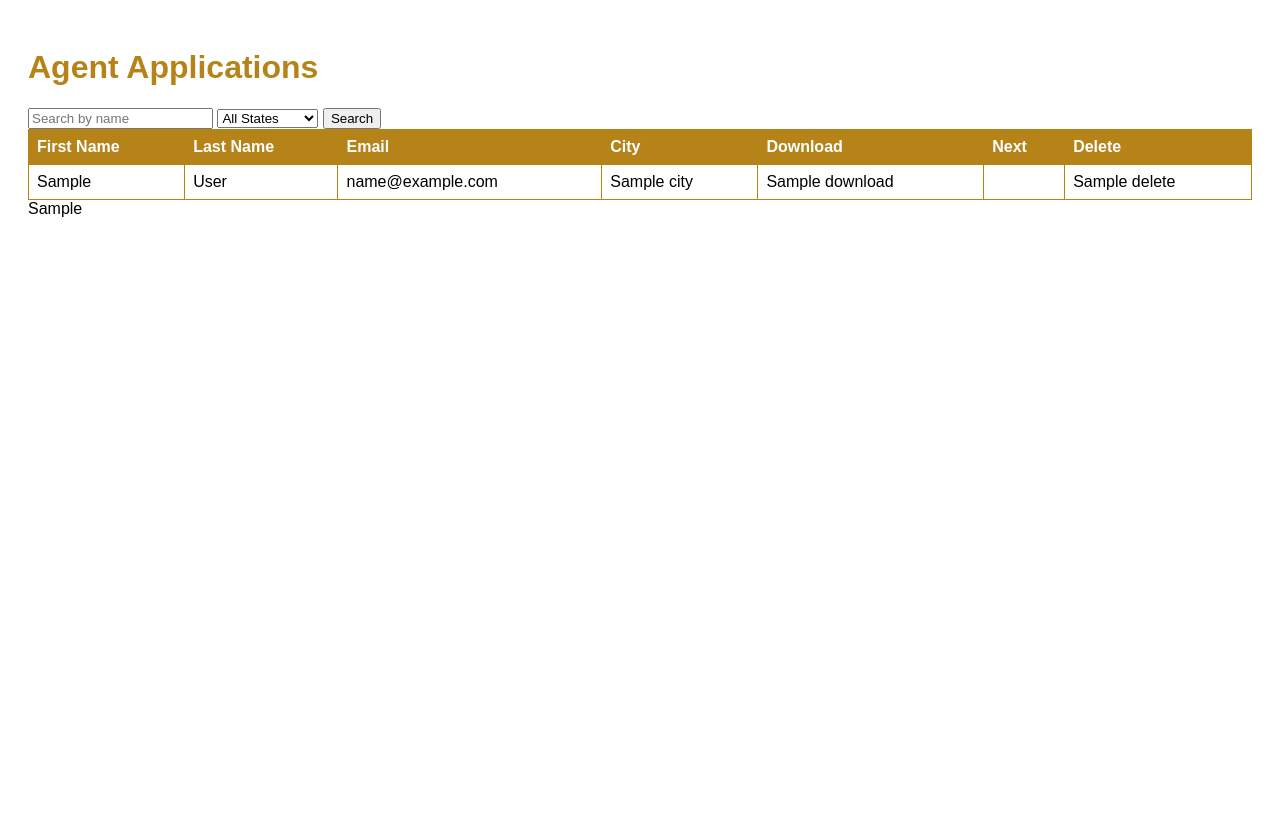
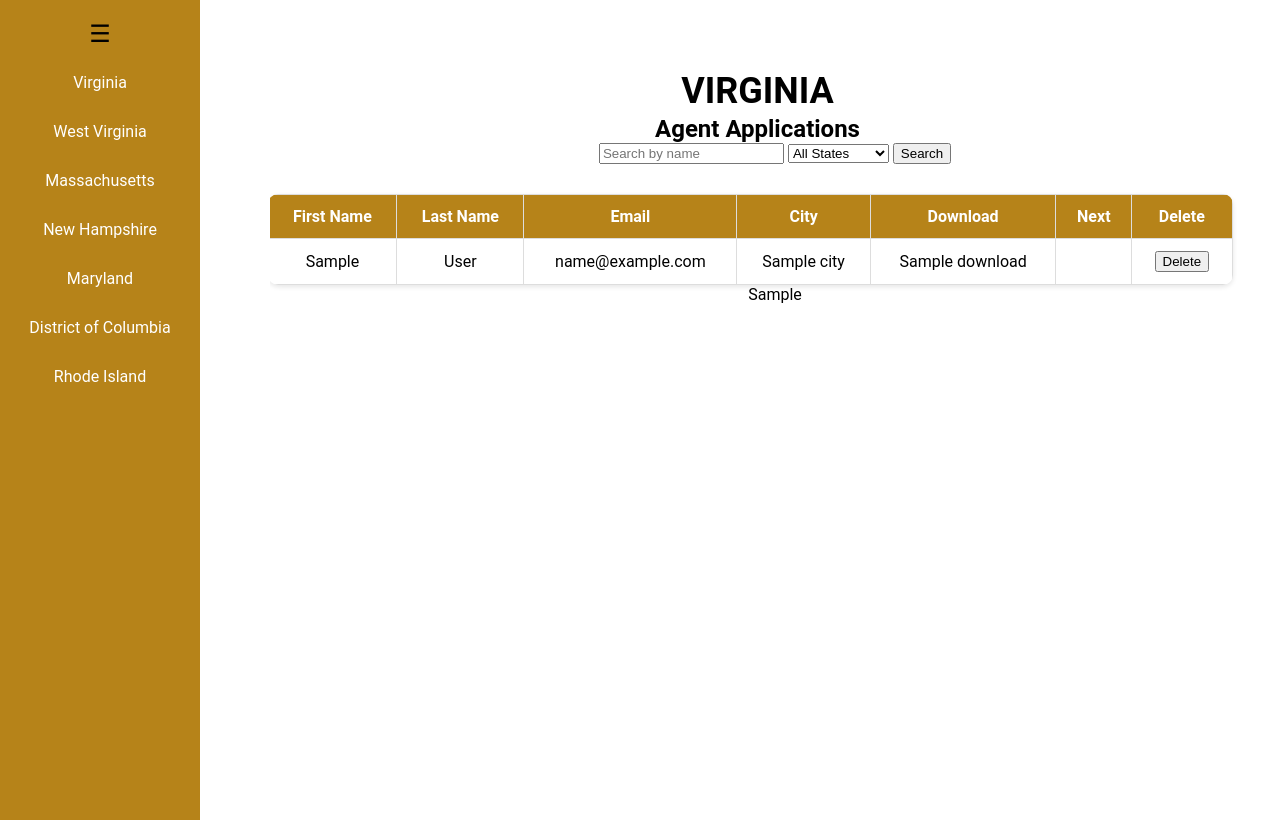
Before and after one commit to kismat91/project-onboarding-forms, a Django app: template pdfapp/templates/pdfapp/list_forms.html in a window 1280 px wide. Before the commit the page ends 217 px from the top, so only its background shows below. Run offline with Django 5.2, Linux system fonts and the light colour scheme; the template is opened without the code that fills it: most values are stand-ins (such as "Sample title", 1, 10 or a date in 2020).

Commit message:
html update

```diff
--- a/pdfapp/templates/pdfapp/list_forms.html
+++ b/pdfapp/templates/pdfapp/list_forms.html
@@ -3,23 +3,107 @@
 <head>
     <meta charset="UTF-8">
     <meta name="viewport" content="width=device-width, initial-scale=1.0">
-    <title>Agent Applications</title>
+    <title>Virginia Agent Applications</title>
     <style>
         body {
-            font-family: Arial, sans-serif;
+            font-family: Roboto, sans-serif;
+            margin: 0;
+            display: flex;
+            height: 100vh;
+            overflow: hidden;
+        }
+        .sidebar {
+            height: 100%;
+            width: 60px;
+            background-color: #b68319;
+            transition: width 0.5s;
+            overflow: hidden;
+            display: flex;
+            flex-direction: column;
+            align-items: center;
+            padding: 10px 0;
+        }
+        .sidebar:hover {
+            width: 200px;
+        }
+        .sidebar ul {
+            list-style-type: none;
+            padding: 0;
+            margin: 0;
+            width: 100%;
+            display: flex;
+            flex-direction: column;
+            align-items: center;
+        }
+        .sidebar li {
+            width: 100%;
+        }
+        .sidebar a {
+            display: block;
+            padding: 15px;
+            text-decoration: none;
+            color: white;
+            font-size: 16px;
+            text-align: center;
+            transition: background-color 0.3s;
+        }
+        .sidebar a:hover {
+            background-color: #945d14;
+        }
+        .sidebar .menu-icon {
+            font-size: 24px;
+            padding: 10px 0;
+            transition: padding 0.5s;
+        }
+        .content {
+            flex-grow: 1;
+            display: flex;
+            flex-direction: column;
+            align-items: center;
             padding: 20px;
+            transition: margin-left 0.5s;
+            margin-left: 60px; /* Initial margin */
+            overflow-y: auto; /* Allow vertical scrolling */
+        }
+        .sidebar:hover + .content {
+            margin-left: 70px; /* Margin when sidebar expands */
+        }
+        h1, h2 {
+            color: #000000;
+            text-align: center;
+            margin: 0;
+            opacity: 0;
+            animation: fadeIn 2s forwards;
+            margin-left: -35px;
         }
         h1 {
-            color: #b68319;
+            margin-top: 50px;
+            font-size: 36px;
+        }
+        h2 {
+            font-size: 24px;
+            margin-top: 3px;
+        }
+        @keyframes fadeIn {
+            to {
+                opacity: 1;
+            }
         }
         table {
-            width: 100%;
+            width: calc(100% - 5px); /* Reduced margin for tighter fit */
+            max-width: 1600px;
             border-collapse: collapse;
+            box-shadow: 0 2px 5px rgba(0,0,0,0.1);
+            background-color: #ffffff;
+            border-radius: 10px;
+            overflow: hidden;
+            margin-top: 30px;
+            margin-left: -50px;
         }
         th, td {
-            border: 1px solid #b68319;
-            padding: 8px;
-            text-align: left;
+            border: 1px solid #dddddd;
+            padding: 12px 15px;
+            text-align: center;
         }
         th {
             background-color: #b68319;
@@ -31,10 +115,40 @@
         tr:hover {
             background-color: #ddd;
         }
+        a.btn {
+            display: inline-block;
+            padding: 10px 20px;
+            margin: 5px;
+            font-size: 14px;
+            font-weight: bold;
+            text-align: center;
+            text-decoration: none;
+            color: white;
+            background-color: #b68319;
+            border-radius: 5px;
+            transition: background-color 0.3s ease;
+        }
+        a.btn:hover {
+            background-color: #945d14;
+        }
     </style>
 </head>
 <body>
-    <h1>Agent Applications</h1>
+    <div class="sidebar">
+        <div class="menu-icon">☰</div>
+        <ul>
+            <li><a href="#VA" data-abbr="VA" data-full="Virginia">VA</a></li>
+            <li><a href="#WV" data-abbr="WV" data-full="West Virginia">WV</a></li>
+            <li><a href="#MA" data-abbr="MA" data-full="Massachusetts">MA</a></li>
+            <li><a href="#NH" data-abbr="NH" data-full="New Hampshire">NH</a></li>
+            <li><a href="#MD" data-abbr="MD" data-full="Maryland">MD</a></li>
+            <li><a href="#DC" data-abbr="DC" data-full="District of Columbia">DC</a></li>
+            <li><a href="#RI" data-abbr="RI" data-full="Rhode Island">RI</a></li>
+        </ul>
+    </div>
+    <div class="content">
+        <h1>VIRGINIA</h1>
+        <h2>Agent Applications</h2>
 
         <!-- Search and Filter Form -->
         <form method="GET" action="{% url 'records_form' %}">
@@ -49,7 +163,7 @@
         </form>
 
         <!-- Table Rendering -->
-    <table>
+        <table id="applicationsTable">
             <thead>
                 <tr>
                     <th>First Name</th>
@@ -58,7 +172,7 @@
                     <th>City</th>
                     <th>Download</th>
                     <th>Next</th>
-                <th>Delete</th> <!-- Add this column header -->
+                    <th>Delete</th>
                 </tr>
             </thead>
             <tbody>
@@ -70,22 +184,35 @@
                         <td>{{ record.City }}</td>
                         <td>{{ record.Download|safe }}</td>
                         <td>{{ record.Next|safe }}</td>
-                    <td>{{ record.Delete|safe }}</td>
-                    <!-- <td>
+                        <td>
                             <button onclick="deleteRecord('{{ record.file_path }}')" class="btn btn-danger">Delete</button>
-                    </td>  -->
-                    <!-- Pass the file_path to the delete function -->
+                        </td>
                     </tr>
                 {% endfor %}
             </tbody>
-
         </table>
 
         <!-- Safe HTML rendering for complex tables -->
         {{ html_table|safe }}
+    </div>
 
-    <!-- JavaScript for Delete -->
     <script>
+        const sidebar = document.querySelector('.sidebar');
+        const links = sidebar.querySelectorAll('a');
+        const content = document.querySelector('.content');
+
+        sidebar.addEventListener('mouseenter', () => {
+            links.forEach(link => {
+                link.textContent = link.dataset.full;
+            });
+        });
+
+        sidebar.addEventListener('mouseleave', () => {
+            links.forEach(link => {
+                link.textContent = link.dataset.abbr;
+            });
+        });
+
         function deleteRecord(file_path) {
             console.log('file_path:', file_path); // This should log the correct file_path
             if (confirm('Are you sure you want to delete this record?')) {
@@ -108,8 +235,6 @@
                 });
             }
         }
-
     </script>
-
 </body>
 </html>
```
Lines whose indentation alone changed are shown as unchanged.
